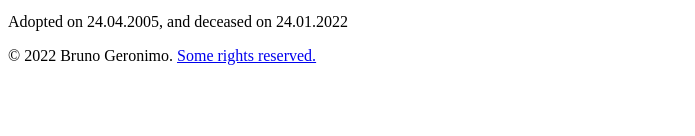
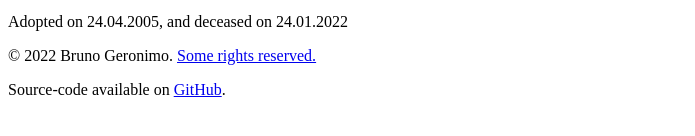
Before and after one commit to brunogeronimo/bambi, a plain HTML site: page index.html in a window 1280 px wide. Shown: the part 524-660 px from the top of the page, without its empty margins (0-695 px from the left). Drawn offline with Linux system fonts and the light colour scheme.

Commit message:
Adds source-code reference

```diff
--- a/index.html
+++ b/index.html
@@ -12,8 +12,9 @@
         <p>Rest in peace, Bambi. ❤️</p>
         <p>Adopted on <time datetime="2005-04-24">24.04.2005</time>, and deceased on <time datetime="2022-01-24T14:46:00.000+03:00">24.01.2022</time></p>
     </article>
-    <footer xmlns:cc="http://creativecommons.org/ns#" xmlns:dct="http://purl.org/dc/terms/">
-        © 2022 <span rel="cc:attributionURL dct:creator" property="cc:attributionName">Bruno Geronimo</span>. <a href="https://creativecommons.org/licenses/by-nc-nd/4.0/" target="_blank">Some rights reserved.</a>
+    <footer>
+        <p xmlns:cc="http://creativecommons.org/ns#" xmlns:dct="http://purl.org/dc/terms/">© 2022 <span rel="cc:attributionURL dct:creator" property="cc:attributionName">Bruno Geronimo</span>. <a href="https://creativecommons.org/licenses/by-nc-nd/4.0/" target="_blank">Some rights reserved.</a></p>
+        <p>Source-code available on <a href="https://github.com/brunogeronimo/bambi" target="_blank">GitHub</a>.</p>
     </footer>
 </body>
 </html>
```
